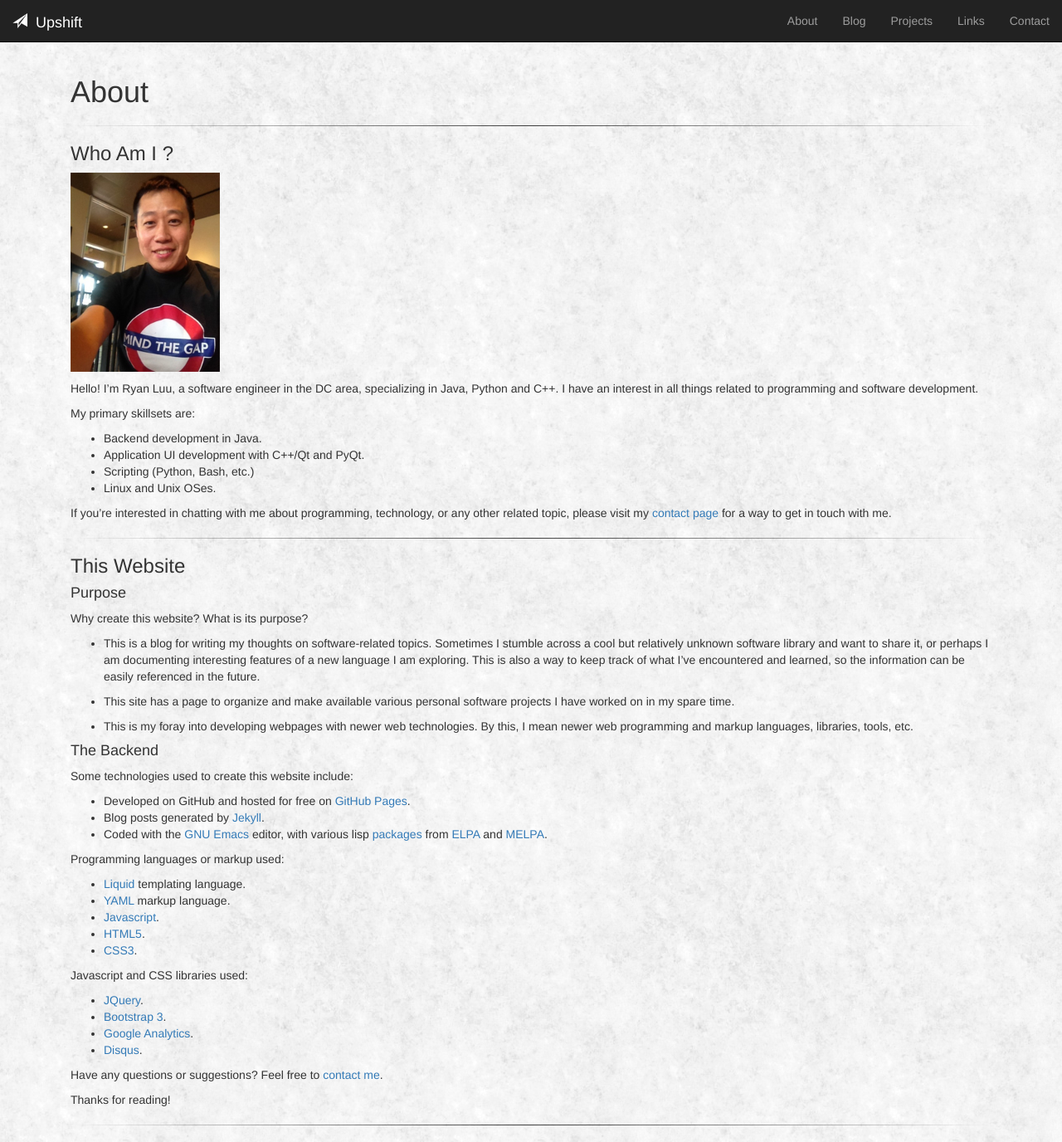
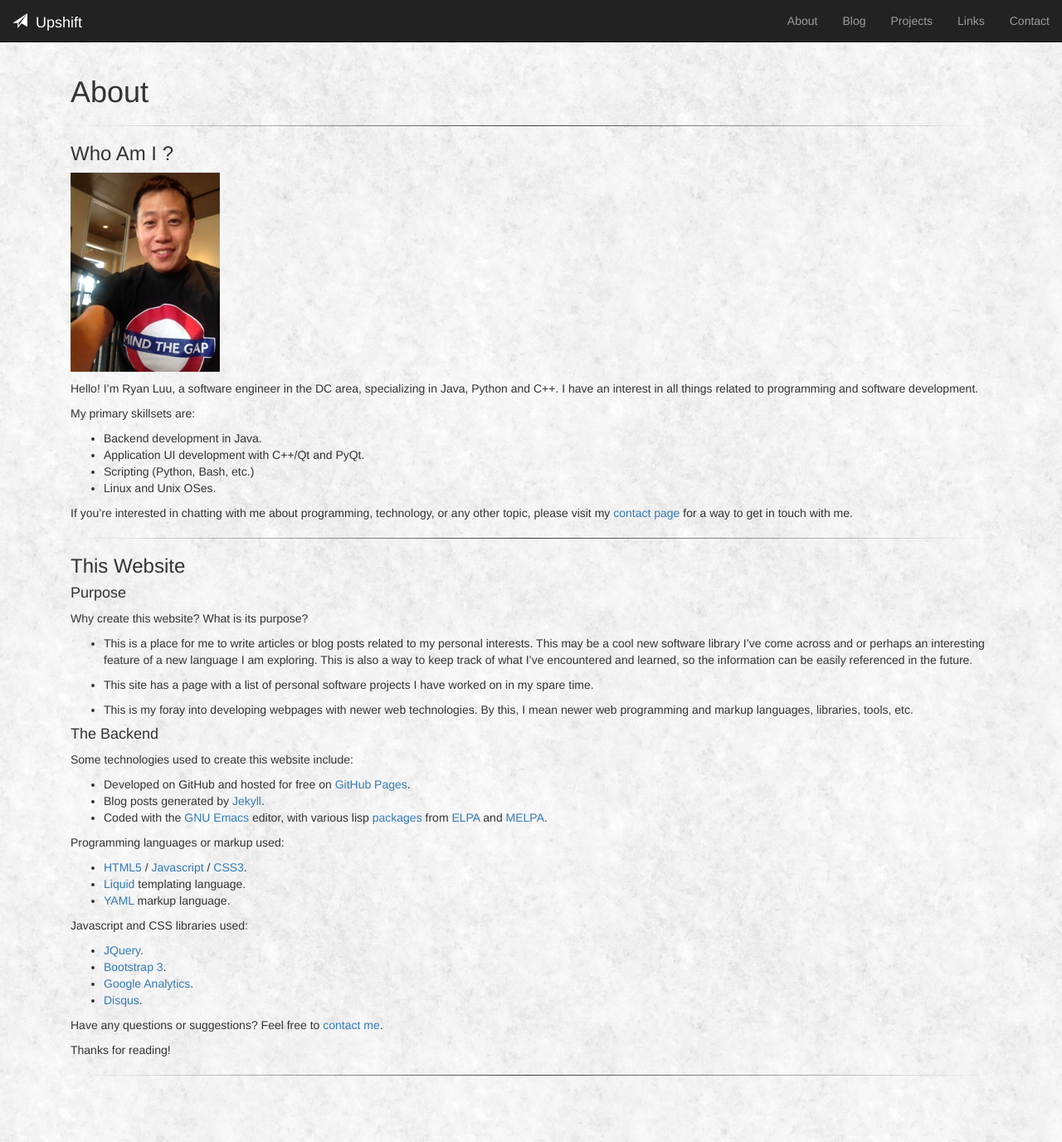
Before and after one commit to rluu/rluu.github.io, a Jekyll site: the page built from about.md, in a window 1280 px wide. Shown: the whole page at 83% size. Built offline with Jekyll 4.4.1, drawn with Linux system fonts in a browser that asks for light colours; nearby versions of some CDN libraries.

Commit message:
Updating about and links pages.

```diff
--- a/about.md
+++ b/about.md
@@ -9,7 +9,7 @@ title: About
 
 ![Picture of Ryan Luu]({{ site.baseurl }}/images/RyanLuu.png)
 
-Hello!  I'm Ryan Luu, a software engineer in the DC area, specializing in Java, Python and C++.  I have an interest in all things related to programming and software development.
+Hello! I’m Ryan Luu, a software engineer in the DC area, specializing in Java, Python and C++. I have an interest in all things related to programming and software development.
 
 My primary skillsets are:
 
@@ -18,7 +18,8 @@ My primary skillsets are:
 - Scripting (Python, Bash, etc.)
 - Linux and Unix OSes.
 
-If you're interested in chatting with me about programming, technology, or any other related topic, please visit my
+
+If you're interested in chatting with me about programming, technology, or any other topic, please visit my
 [contact page]({{ site.baseurl }}/contact/) for a way to get in touch with me.
 
 <hr />
@@ -29,9 +30,9 @@ If you're interested in chatting with me about programming, technology, or any o
 
 Why create this website?  What is its purpose?
 
-- This is a blog for writing my thoughts on software-related topics.  Sometimes I stumble across a cool but relatively unknown software library and want to share it, or perhaps I am documenting interesting features of a new language I am exploring.  This is also a way to keep track of what I've encountered and learned, so the information can be easily referenced in the future.
+- This is a place for me to write articles or blog posts related to my personal interests.  This may be a cool new software library I've come across and or perhaps an interesting feature of a new language I am exploring.  This is also a way to keep track of what I've encountered and learned, so the information can be easily referenced in the future.
 
-- This site has a page to organize and make available various personal software projects I have worked on in my spare time.
+- This site has a page with a list of personal software projects I have worked on in my spare time.
 
 - This is my foray into developing webpages with newer web technologies.  By this, I mean newer web programming and markup languages, libraries, tools, etc.
 
@@ -46,11 +47,9 @@ Some technologies used to create this website include:
 
 Programming languages or markup used:
 
+- [HTML5](http://www.w3schools.com/html/html5_intro.asp) / [Javascript](http://www.w3schools.com/js/) / [CSS3](http://www.w3schools.com/css/css3_intro.asp).
 - [Liquid](http://liquidmarkup.org/) templating language.
 - [YAML](http://yaml.org/) markup language.
-- [Javascript](http://www.w3schools.com/js/).
-- [HTML5](http://www.w3schools.com/html/html5_intro.asp).
-- [CSS3](http://www.w3schools.com/css/css3_intro.asp).
 
 Javascript and CSS libraries used:
 
```
Also changed, not shown: links.md (+4 -7 lines).
